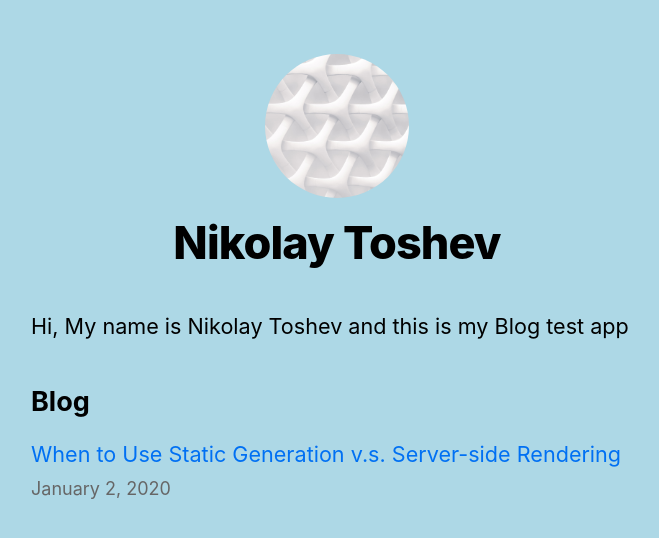
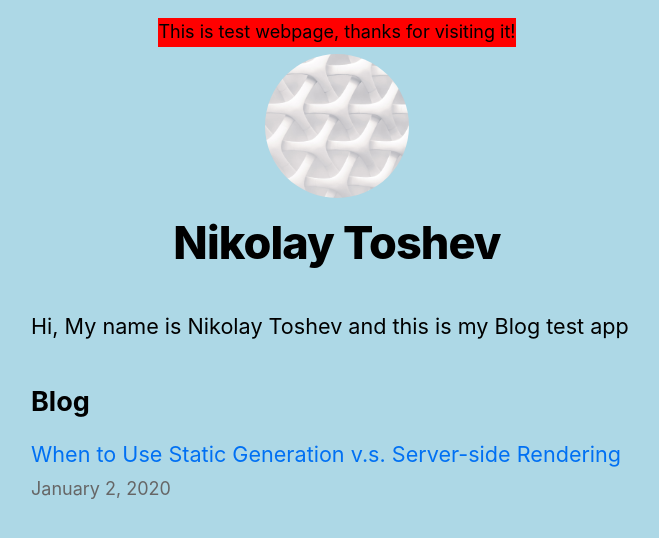
Before and after one commit to gilotin/nextjs-blog, a Next.js app in the folder nextjs-blog/: page / in a window 1280 px wide. Shown: the top 538 px of the page, without its empty margins (303-962 px from the left). Built offline with nearby package versions, Linux system fonts and the light colour scheme.

Commit message:
new tests

```diff
--- a/nextjs-blog/components/layout.js
+++ b/nextjs-blog/components/layout.js
@@ -26,6 +26,7 @@ export default function Layout({ children, home }) {
                 <meta name="twitter:card" content="summary_large_image" />
             </Head>
             <header className={styles.header}>
+                <p>This is test webpage, thanks for visiting it!</p>
                 {home ? (
                     <>
                         <Image
--- a/nextjs-blog/components/layout.module.css
+++ b/nextjs-blog/components/layout.module.css
@@ -10,6 +10,13 @@
     align-items: center;
 }
 
+.header p {
+    text-align: center;
+    background-color: red;
+    position: absolute;
+    top: 0px;
+}
+
 .backToHome {
     margin: 3rem 0 0;
 }
```
